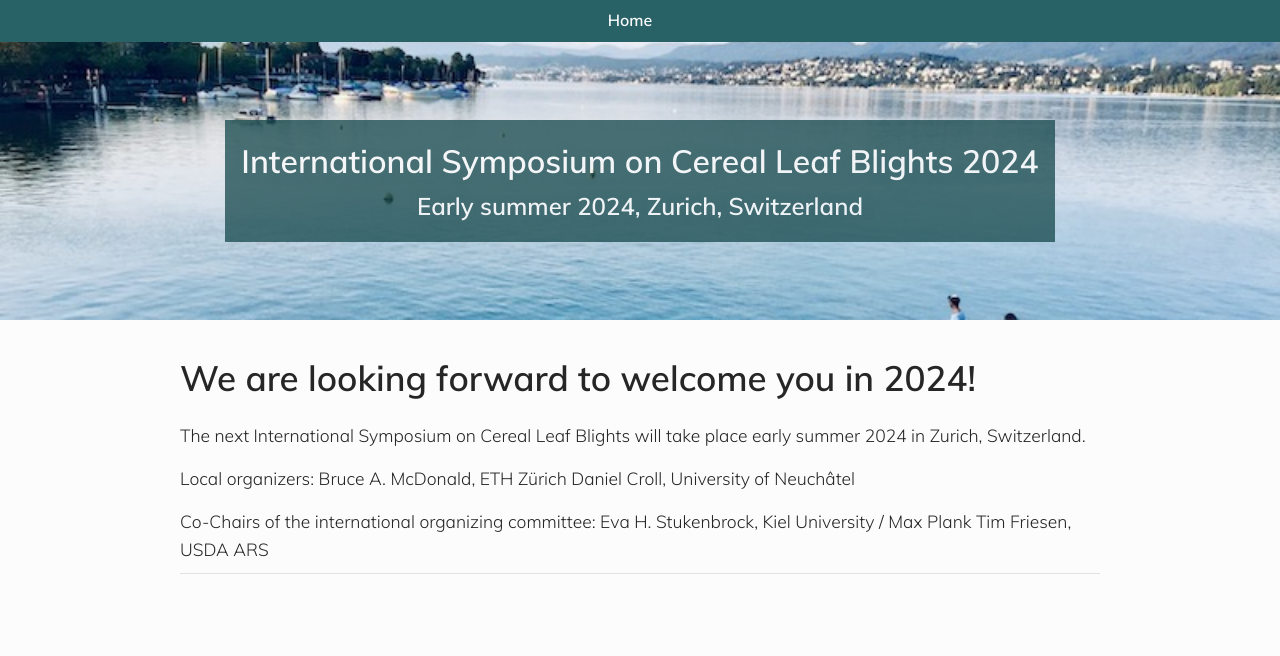
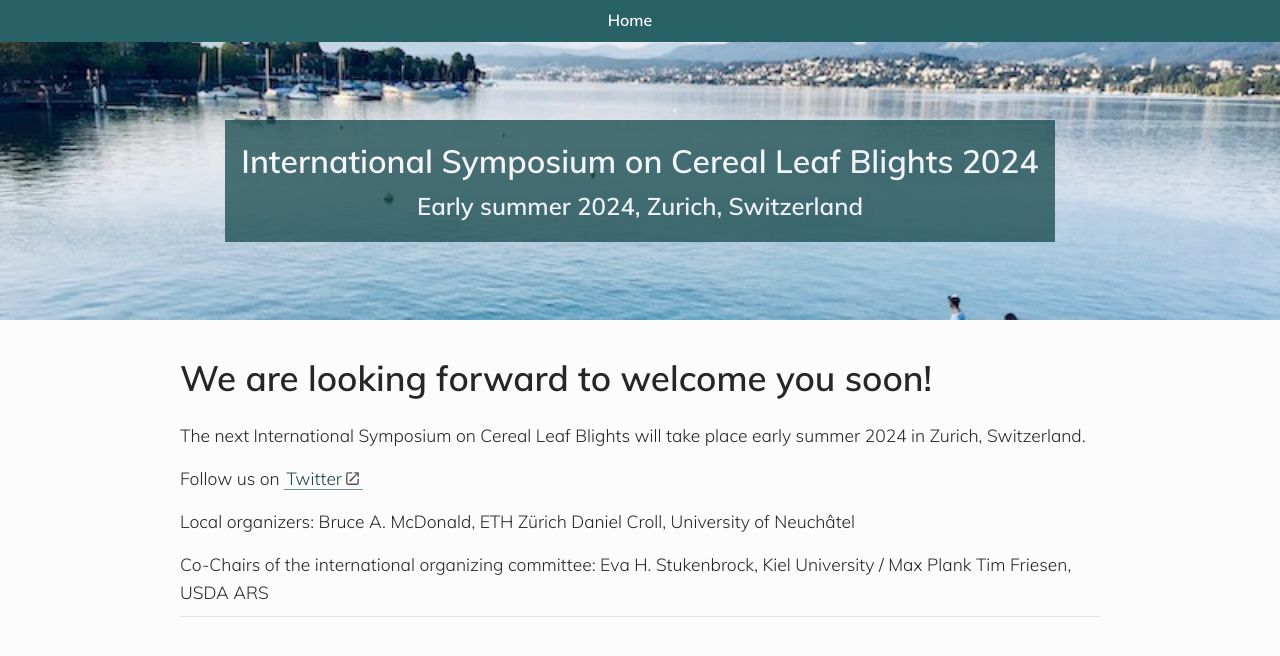
Before and after one commit to crolllab/isclb2024, a Jekyll site: the page built from index.md, in a window 1280 px wide. Shown: the top 656 px of the page. Built offline with Jekyll 4.4.1, drawn with Linux system fonts in a browser that asks for light colours; some web fonts are replaced.

Commit message:
Update index.md

```diff
--- a/index.md
+++ b/index.md
@@ -5,9 +5,11 @@ permalink: /
 description: International Symposium on Cereal Leaf Blights 2024
 ---
 
-# We are looking forward to welcome you in 2024!
+# We are looking forward to welcome you soon!
 
 The next International Symposium on Cereal Leaf Blights will take place early summer 2024 in Zurich, Switzerland.
+
+Follow us on [Twitter](https://twitter.com/isclb2024)
 
 Local organizers:
 Bruce A. McDonald, ETH Zürich
```
